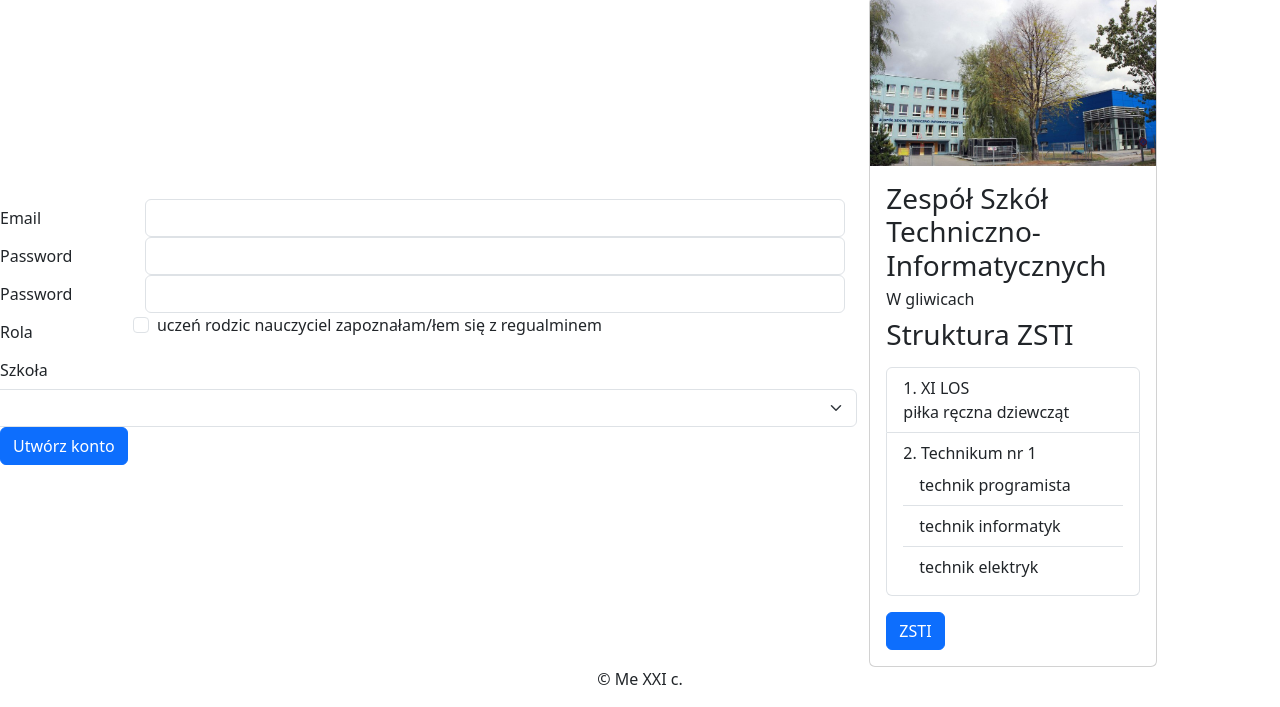
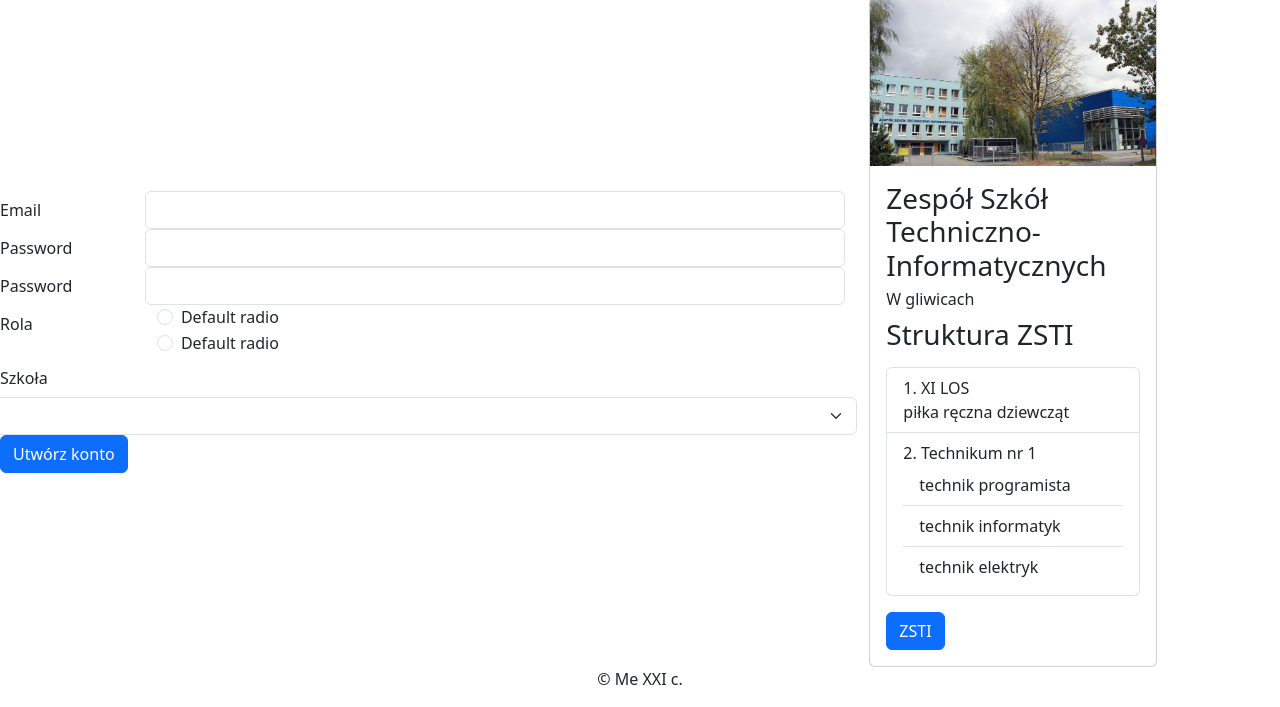
Before and after one commit to MarekS1i/rep, a plain HTML site: page index.html in a window 1280 px wide. Shown: the part 99-806 px from the top of the page. Drawn offline with nearby package versions, Linux system fonts and the light colour scheme.

Commit message:
radio????

```diff
--- a/index.html
+++ b/index.html
@@ -45,22 +45,18 @@
                 <label class="col-form-label">Rola</label>
             </div>
             <div class="form-check col-9">
-                <input class="form-check-input" type="radio" name="flexRadioDefault" id="flexRadioDefault1" checked>
-                <label class="form-check-label" for="flexRadioDefault1">
-                uczeń<br>
-                </label>
-                <input class="form-check-input" type="radio" name="flexRadioDefault" id="flexRadioDefault2">
-                <label class="form-check-label" for="flexRadioDefault2">
-                rodzic<br>
-                </label>
-                <input class="form-check-input" type="radio" name="flexRadioDefault" id="flexRadioDefault3">
-                <label class="form-check-label" for="flexRadioDefault3">
-                nauczyciel<br>
-                </label>
-                <input class="form-check-input" type="checkbox" value="" id="flexCheckDefault">
-                <label class="form-check-label" for="flexCheckDefault">
-                zapoznałam/łem się z regualminem
-                </label>
+                  <div class="form-check">
+                    <input class="form-check-input" type="radio" name="flexRadioDefault" id="flexRadioDefault1">
+                    <label class="form-check-label" for="flexRadioDefault1">
+                      Default radio
+                    </label>
+                  </div>
+                  <div class="form-check">
+                    <input class="form-check-input" type="radio" name="flexRadioDefault" id="flexRadioDefault1">
+                    <label class="form-check-label" for="flexRadioDefault1">
+                      Default radio
+                    </label>
+                  </div>
             </div>
         </div>
         <div class="row">
```
